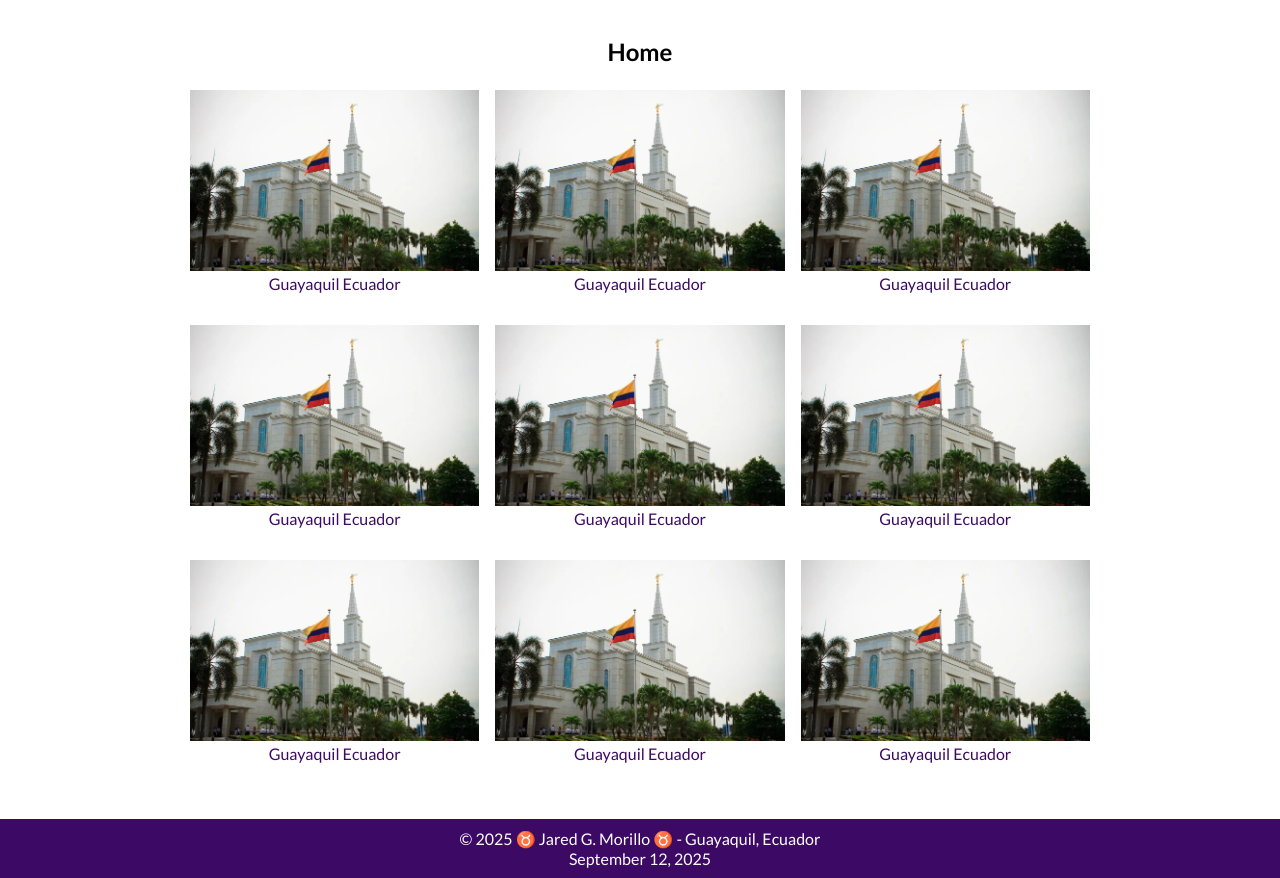
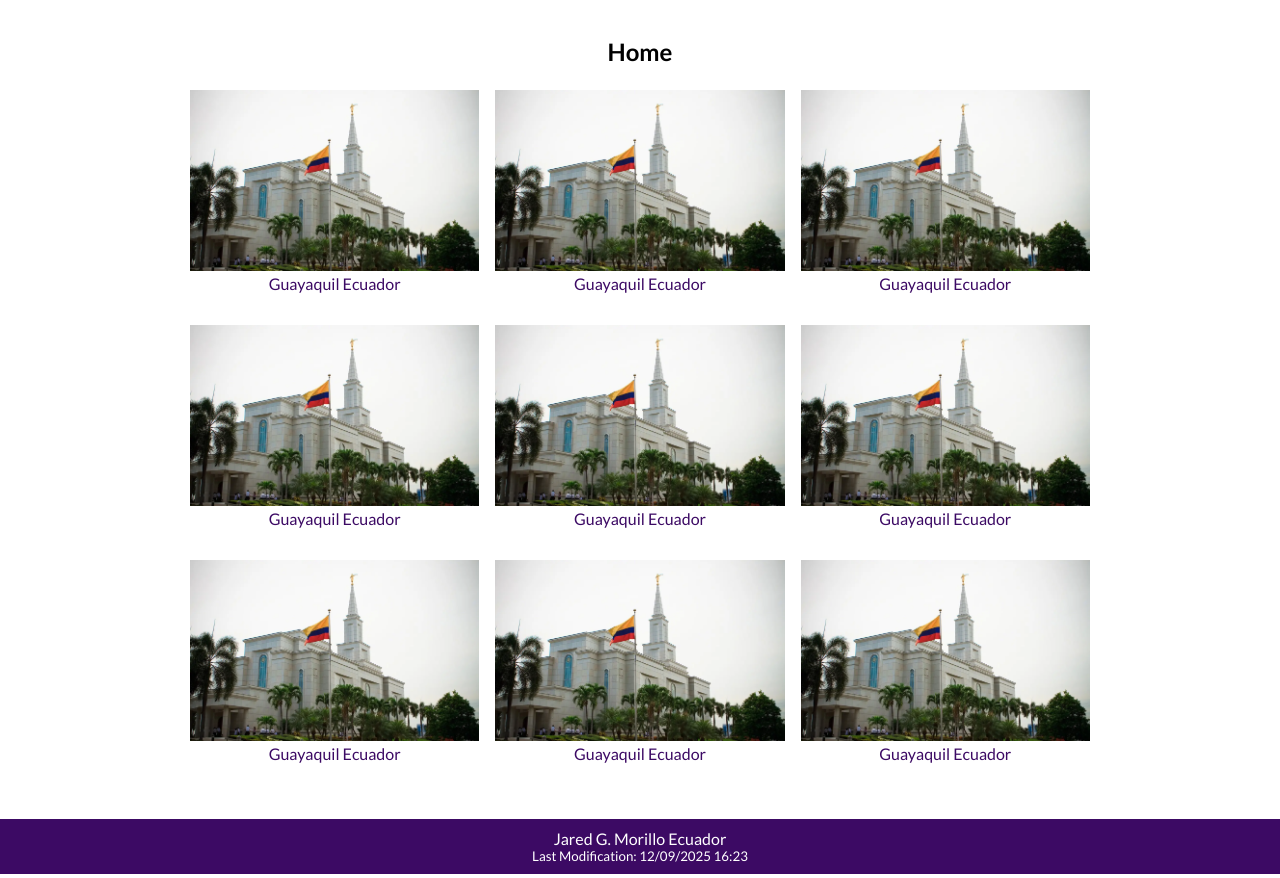
Before and after one commit to JaredMorillo/wdd131, a plain HTML site: page temples.html in a window 1280 px wide. Shown: the part 90-968 px from the top of the page. Drawn offline with Linux system fonts and the light colour scheme; a script that the page names is missing.

Commit message:
Assingment Temples

```diff
--- a/temples.html
+++ b/temples.html
@@ -73,14 +73,9 @@
   </main>
 
   <footer>
-        <p>
-        &copy;
-        <span id="currentyear"> 2025</span>
-       ♉ Jared G. Morillo ♉ - Guayaquil, Ecuador
-        </p>
-        <p id="lastModified"></p>
-    </footer>
-<script src="scripts/getdates.js" defer></script>
+    <p><span id="currentYear"></span>  Jared G. Morillo  Ecuador</p>
+    <p class="smaller" id="lastModified">Last Modification: 12/09/2025 16:23</p>
+  </footer>
 </body>
 
 </html>
```
